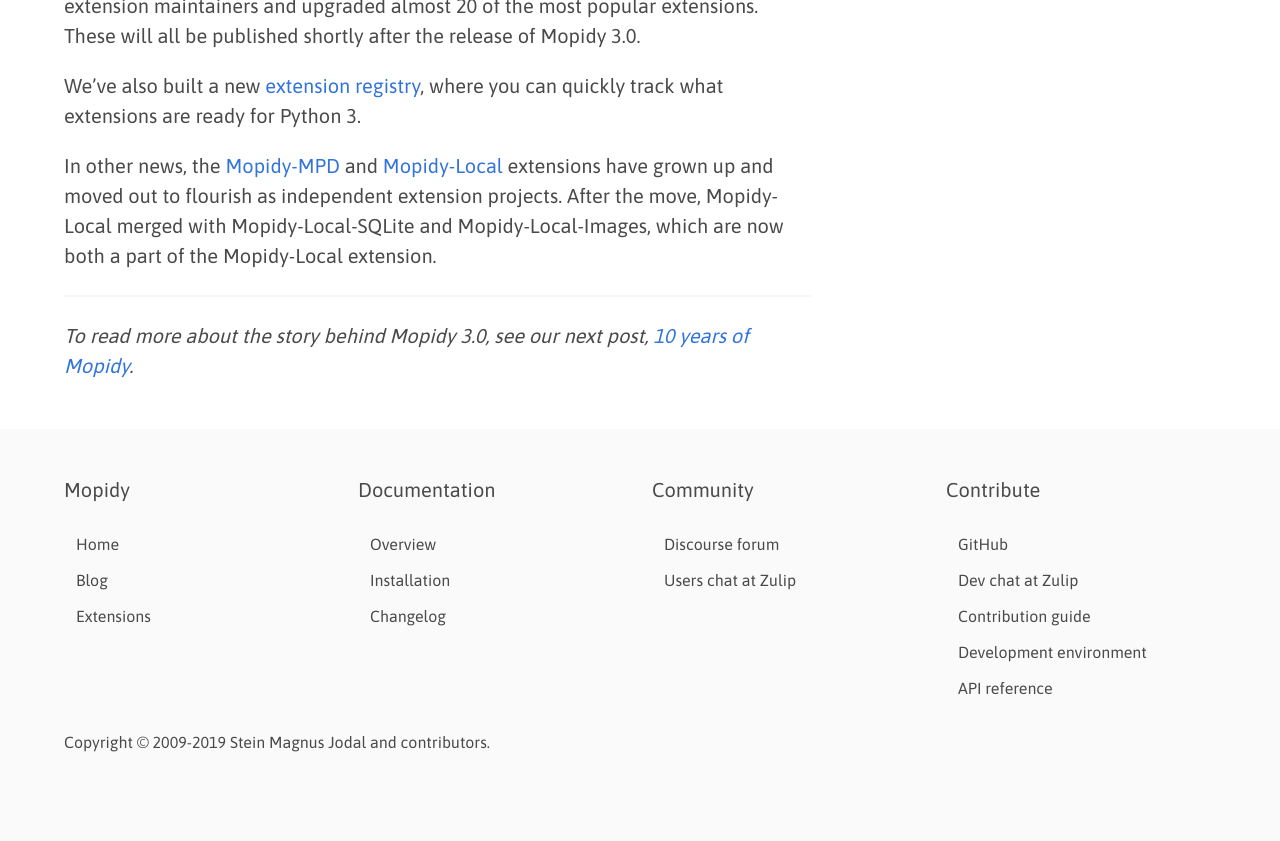
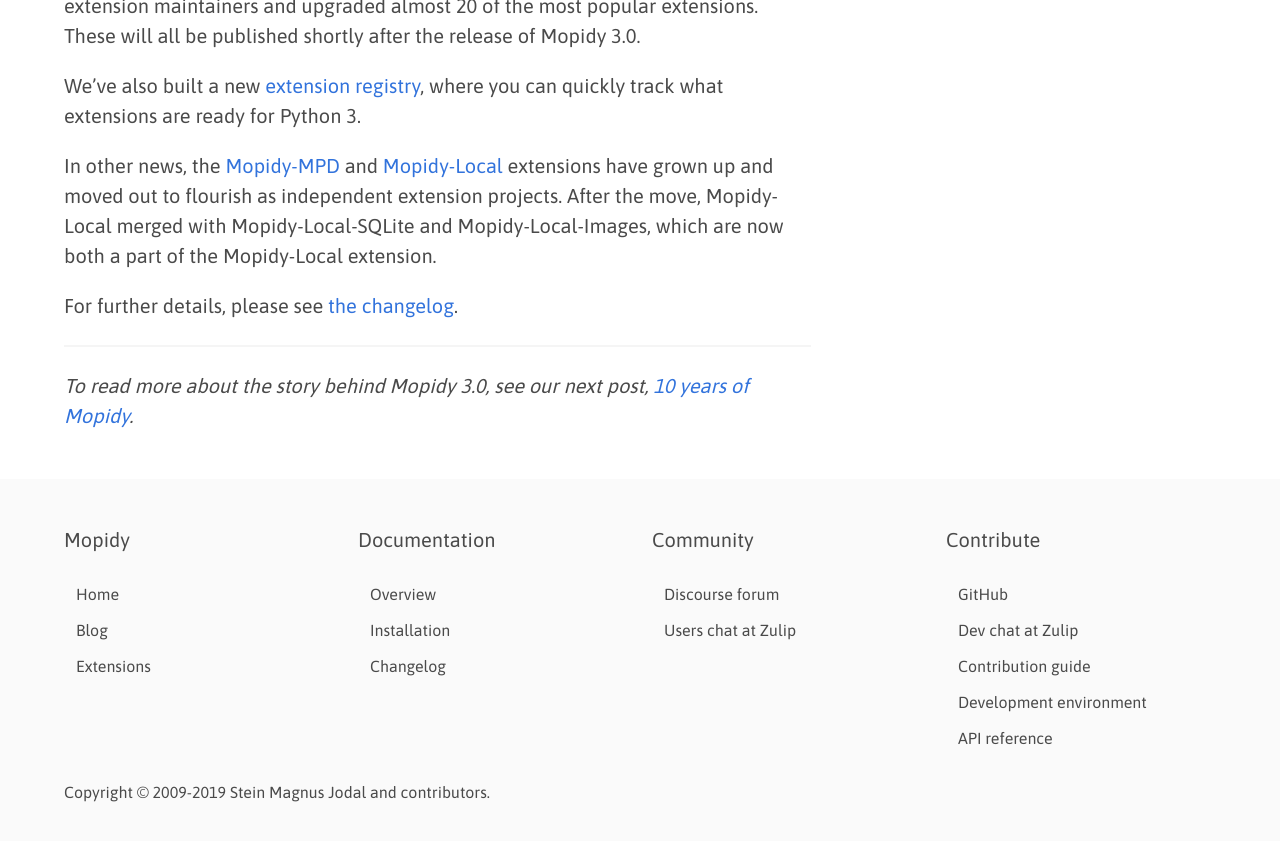
Before and after one commit to mopidy/website, a Jekyll site: the page built from _posts/2019-12-22-mopidy-3.0.md, in a window 1280 px wide and 900 px high, scrolled down 766 px. Shown: the top 841 px of the window. Built offline with Jekyll 4.4.1, drawn with Linux system fonts in a browser that asks for light colours.

Commit message:
Add another link to the changlog

```diff
--- a/_posts/2019-12-22-mopidy-3.0.md
+++ b/_posts/2019-12-22-mopidy-3.0.md
@@ -43,6 +43,9 @@
 projects. After the move, Mopidy-Local merged with Mopidy-Local-SQLite and
 Mopidy-Local-Images, which are now both a part of the Mopidy-Local extension.
 
+For further details,
+please see [the changelog](https://docs.mopidy.com/en/latest/changelog/).
+
 ---
 
 _To read more about the story behind Mopidy 3.0, see our next post,
```
